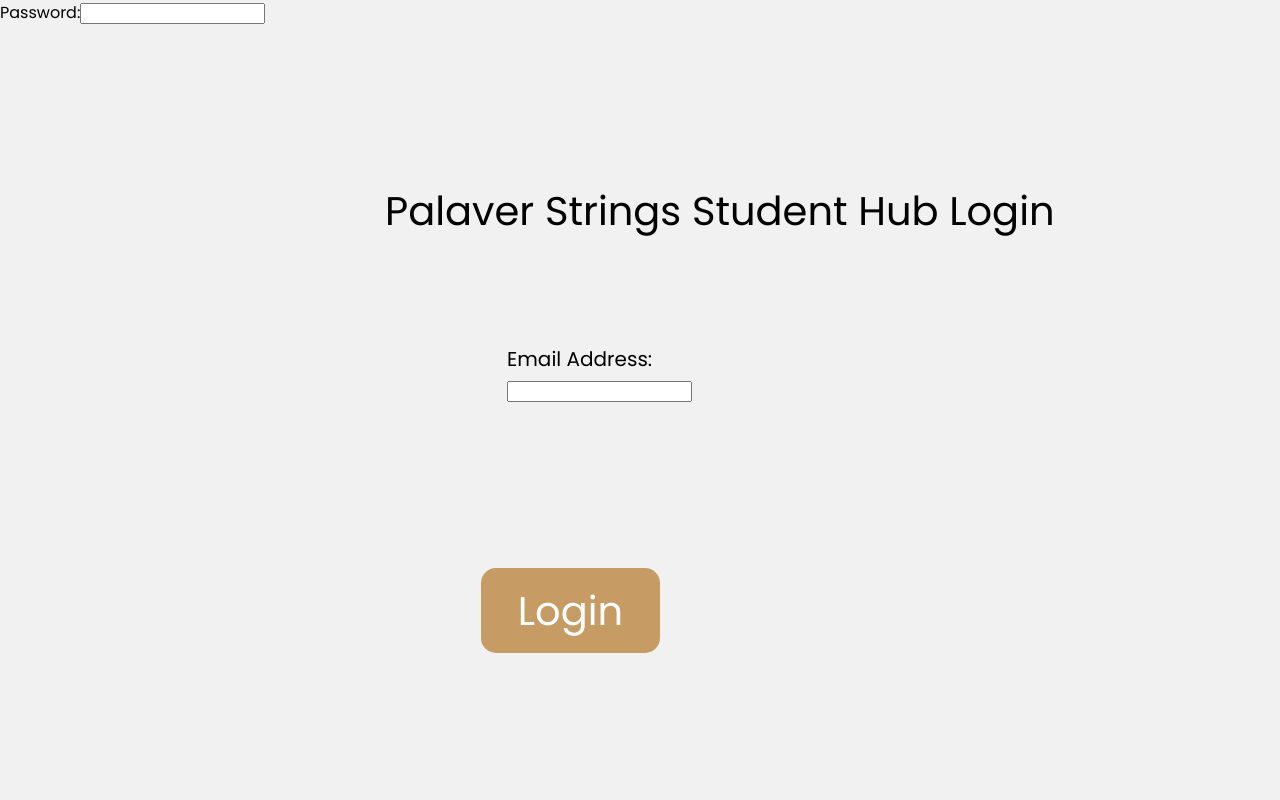
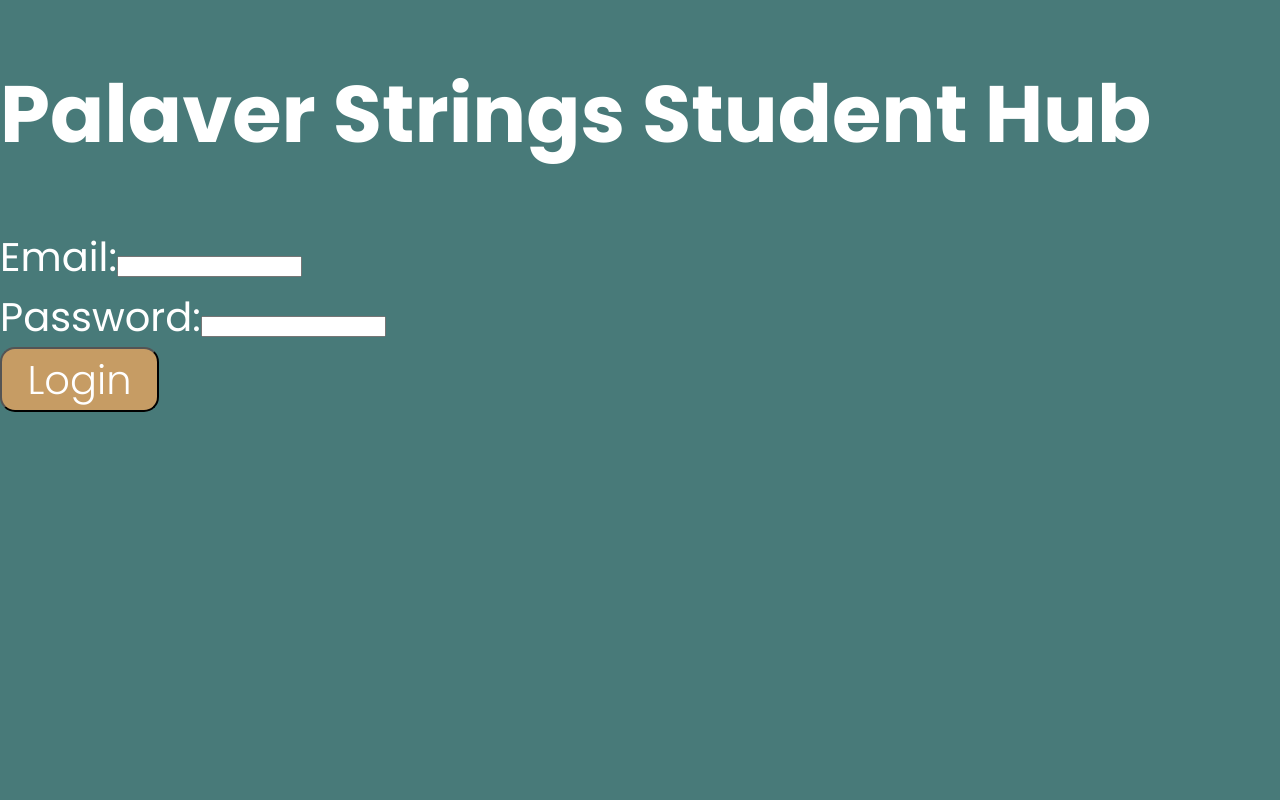
Before and after one commit to ssloth1/palaver-strings-capstone, a React (Create React App) app in the folder frontend/: page /login in a window 1280 px wide. Shown: the top 800 px of the page. Built offline with nearby package versions, Linux system fonts and the light colour scheme.

Commit message:
login page updates
began using CSS Modules for a more modular and reusable code base

```diff
--- /dev/null
+++ b/frontend/src/components/Button.js
@@ -0,0 +1,12 @@
+import React from 'react';
+import styles from './Button.module.css';
+
+function LoginButton ({onClick, children}) {
+    return (
+        <button className={styles.loginButton} onClick={onClick}>
+            {children|| 'Login'}
+        </button>
+    );
+}
+
+export default LoginButton;
--- /dev/null
+++ b/frontend/src/components/Button.module.css
@@ -0,0 +1,28 @@
+@import url('https://fonts.googleapis.com/css2?family=Poppins:wght@200;300;400;500;600;700&display=swap');
+/* Button Style Sheet */
+
+.loginButton{
+    background-color: #C69C64;
+    border-radius: 15px;
+    width: 159px;
+    height: 65px;
+    display: flex;
+    padding: 10px;
+    justify-content: center;
+    align-items: center;
+    gap: 10px;
+    flex-shrink: 0;
+
+    color: #FFF;
+    text-align: center;
+    font-family: Poppins;
+    font-size: 40px;
+    font-style: normal;
+    font-weight: 300;
+    line-height: normal;
+}
+
+.loginButton:hover{
+    border: 5px solid #Af8ff4;
+    box-shadow: 0px 4px 4px 0px rgba(0, 0, 0,  0.25);
+}
--- a/frontend/src/components/Login.js
+++ b/frontend/src/components/Login.js
@@ -1,6 +1,8 @@
 import React, { useState } from 'react';
 import { useNavigate } from 'react-router-dom';
 import { useAuth } from '../contexts/AuthContext';
+import LoginButton from './Button';
+import styles from './Login.module.css';
 
 function AdminLogin() {
     // State variables for form inputs and error messages
@@ -51,13 +53,12 @@ function AdminLogin() {
     };
 
     return (
-        <div>
-            <div style={{position: 'absolute', top: 181, height: 60, left: 385, width: 670, color: 'black', fontSize: 40, fontFamily: 'Poppins', fontWeight: 400, wordWrap: 'break-word'}}>Palaver Strings Student Hub Login
-        </div>
+        <div className={styles.header}>
+            <h1> Palaver Strings Student Hub </h1>
             {error && <p style={{ color: 'red' }}>{error}</p>}
             <form onSubmit={handleSubmit}>
-                <div style={{position: 'absolute', top: 344, left: 507, width: 169, height: 36, fontSize: 20, fontWeight: 400}}>
-                    <label>Email Address:</label>
+                <div>
+                    <label>Email:</label>
                     <input
                         type="email"
                         value={email}
@@ -74,16 +75,7 @@ function AdminLogin() {
                         required
                     />
                 </div>
-                <div style={{ position: 'absolute', height: 65, width: 159, top: 568, right: 640}}>
-                    <div style={{width: '100%', height: '100%', padding: 10, background: '#C69C64', borderRadius: 15, justifyContent: 'center', alignItems: 'center', gap: 10, display: 'inline-flex'}}>
-                        <div style={{justifyContent: 'center', alignItems: 'center', gap: 10, display: 'flex'}}>
-                            <div style={{width: 242, height: 97, textAlign: 'center', color: 'white', fontSize: 40, fontFamily: 'Poppins', fontWeight: '300', wordWrap: 'break-word'}}>
-                                <button type="submit" style={{width: '100%', height: '100%', background: 'transparent', border: 'none', color: 'inherit', fontSize: 'inherit', fontFamily: 'inherit'}}>Login</button>
-                                <button style={{ position: 'absolute', top: 568, left: 641}}></button>
-                            </div>
-                        </div>
-                    </div>
-                </div>
+                <LoginButton onClick={handleSubmit}/>
             </form>
         </div>
     );
--- /dev/null
+++ b/frontend/src/components/Login.module.css
@@ -0,0 +1,13 @@
+@import url('https://fonts.googleapis.com/css2?family=Poppins:wght@200;300;400;500;600;700&display=swap');
+
+.header{
+    /* Typography */
+    color: #FFF;
+    font-family: Poppins;
+    font-size: 40px;
+    font-style: normal;
+    font-weight: 400;
+    line-height: normal;
+
+
+}
--- a/frontend/src/index.css
+++ b/frontend/src/index.css
@@ -6,10 +6,11 @@
   --error: #e7195a;
 }
 body {
-  background: #f1f1f1;
+  background: #487A79;
   margin: 0;
   font-family: "Poppins";
 }
+
 header {
   background: #fff;
 }
```
